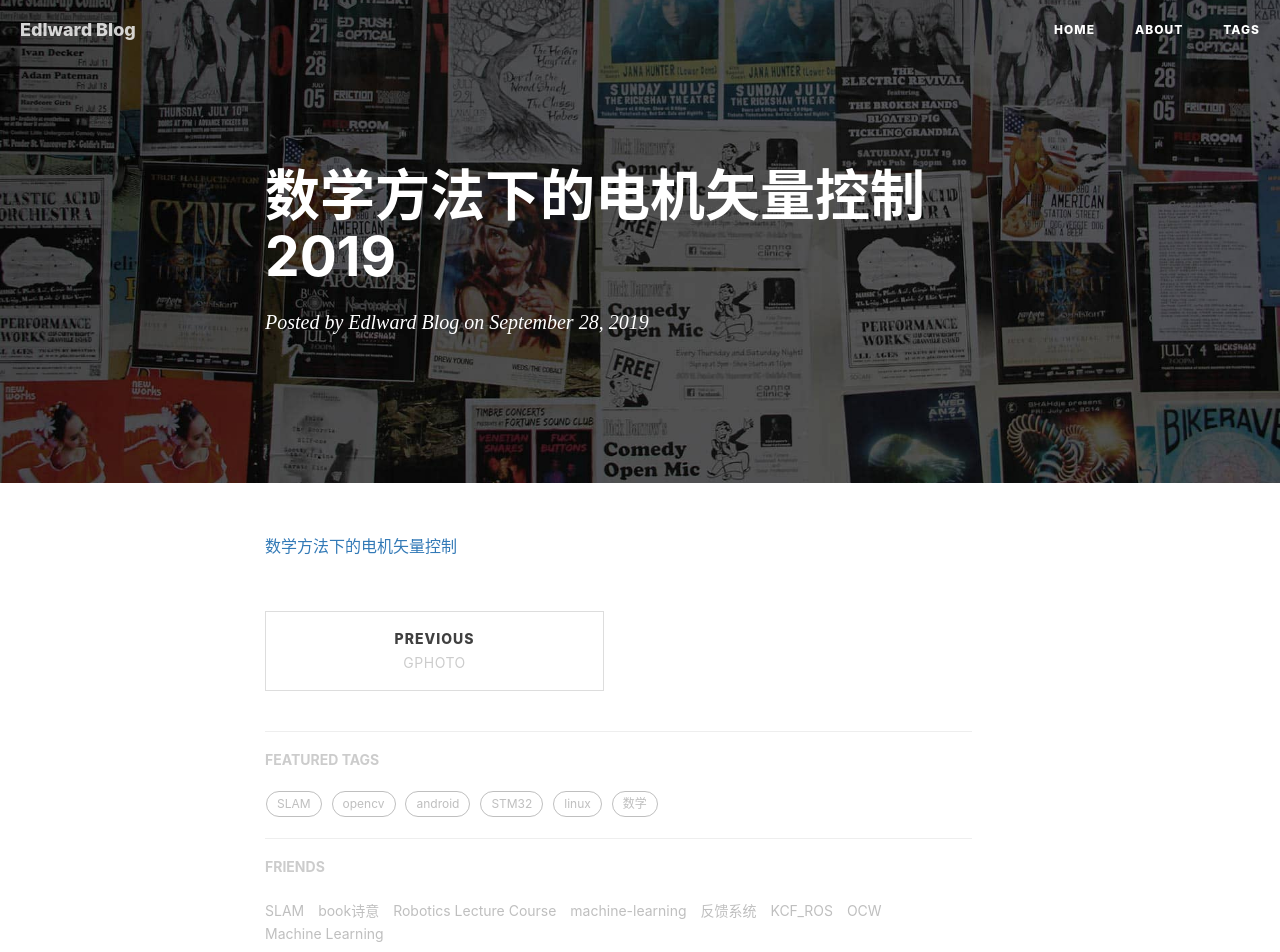
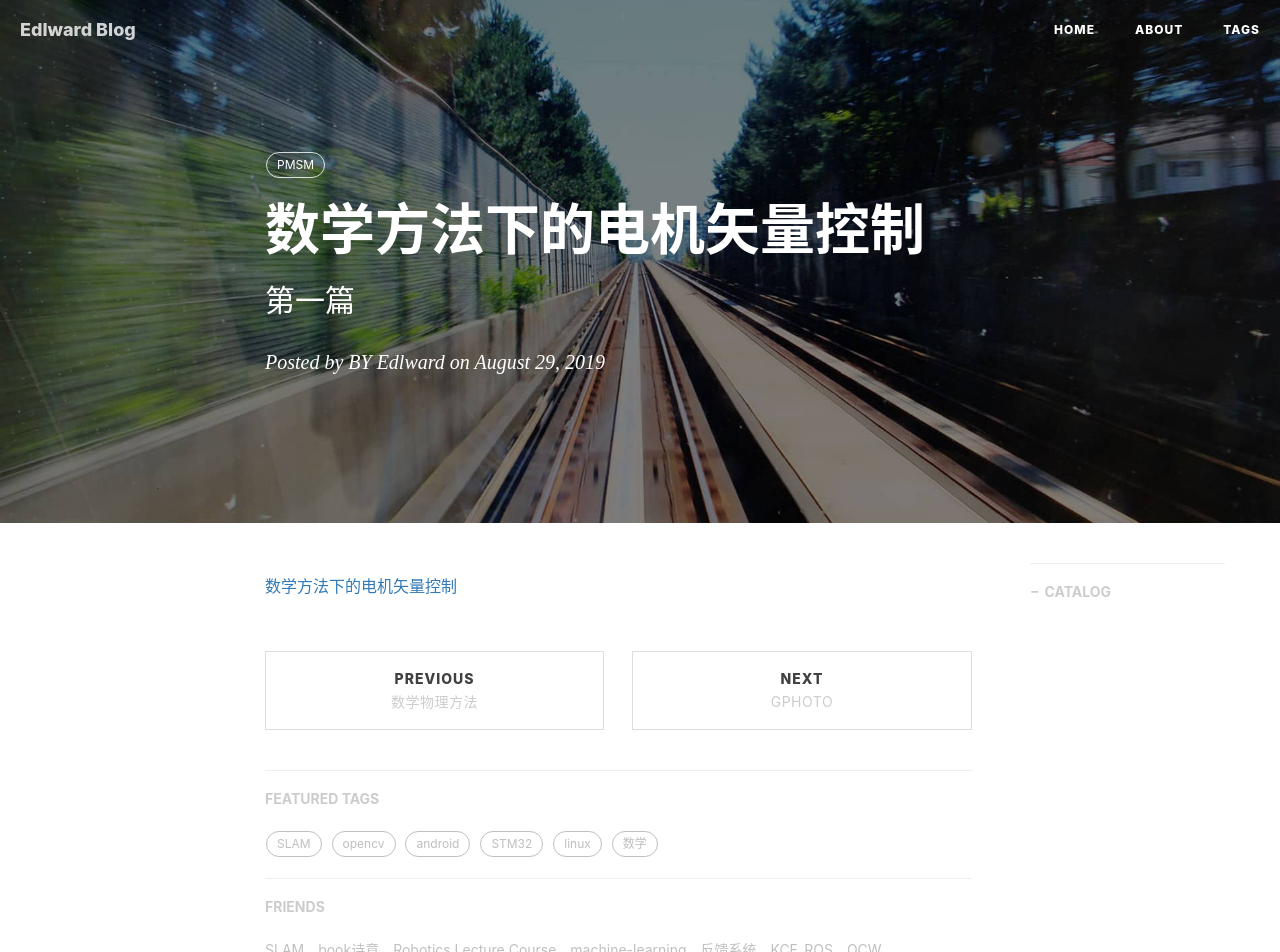
Before and after one commit to gary-robotics/dlward, a Jekyll site: the page built from _posts/2019-09-28-数学方法下的电机矢量控制-2019.markdown, in a window 1280 px wide, cut to the strip 0-952 px from the top of the page. Built offline with Jekyll 4.4.1, drawn with Linux system fonts in a browser that asks for light colours; nearby versions of some CDN libraries; our own code applies the rules of GitHub Pages for plain Markdown files; comment, search, counter and statistics services are not loaded.

Commit message:
Update 2019-09-28-数学方法下的电机矢量控制-2019.markdown

```diff
--- a/_posts/2019-09-28-数学方法下的电机矢量控制-2019.markdown
+++ b/_posts/2019-09-28-数学方法下的电机矢量控制-2019.markdown
@@ -1,3 +1,13 @@
-
+---
+layout:     post                    # 使用的布局（不需要改）
+title:      数学方法下的电机矢量控制                # 标题
+subtitle:    第一篇                  #副标题
+date:       2019-08-29              # 时间
+author:     BY Edlward              # 作者
+header-img: img/post-bg-2015.jpg    #这篇文章标题背景图片
+catalog: true                       # 是否归档
+tags:                               #标签
+    - PMSM
+---
 
 [数学方法下的电机矢量控制](https://zhuanlan.zhihu.com/p/73786237)
```
